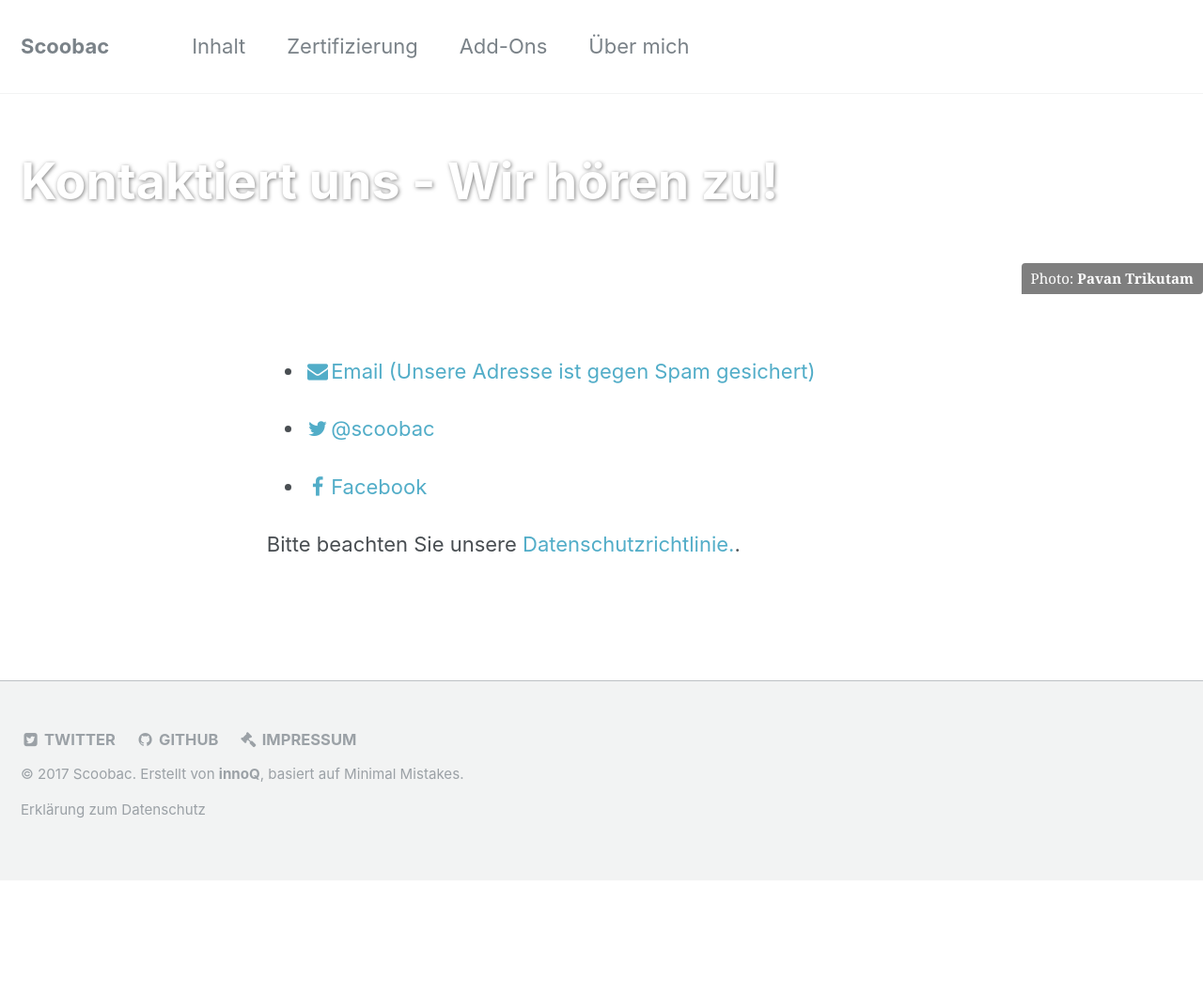
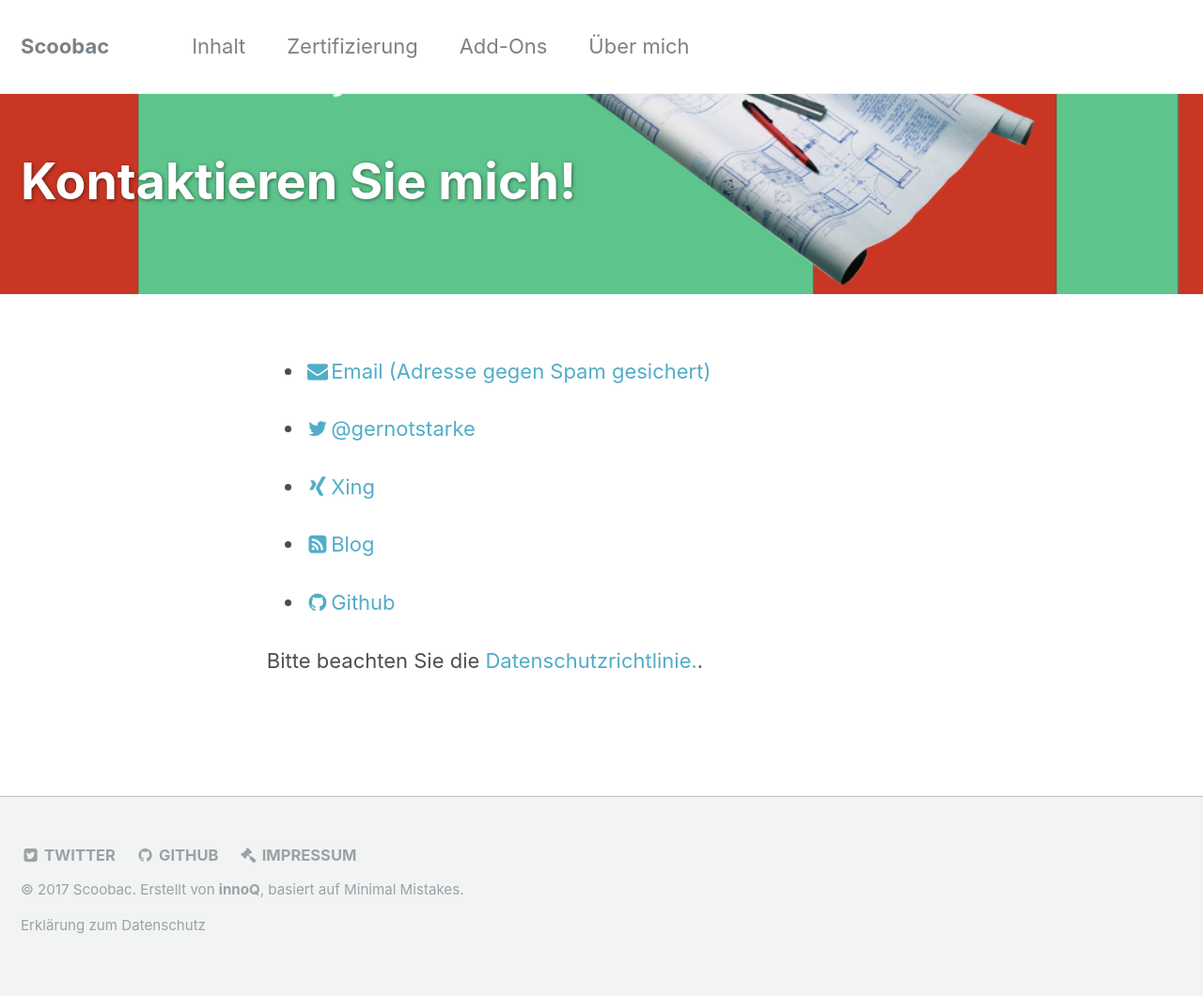
Before and after one commit to gernotstarke/esabuch.de-site, a Jekyll site: the page built from _pages/contact.md, in a window 1280 px wide. Shown: the whole page at 94% size. Built offline with Jekyll 4.4.1, drawn with Linux system fonts in a browser that asks for light colours; before the commit the page ends 937 px from its top, so only the background shows below that.

Commit message:
fixed #10 (contact page)

```diff
--- a/_pages/contact.md
+++ b/_pages/contact.md
@@ -1,19 +1,21 @@
 ---
-title: "Kontaktiert uns - Wir hören zu!"
+title: "Kontaktieren Sie mich!"
 layout: single
 permalink: /contact
 header:
-  overlay_image: /assets/images/splash/unsplash-contact-pavan-trikutam.jpg
-  caption: "Photo: [**Pavan Trikutam**](https://unsplash.com/collections/389099/contact?photo=71CjSSB83Wo)"
-
+  overlay_image: /images/esa-banner.png
 ---
 
 
-* <a href="xmxaxixlxtxo:ixnxfxox@xsxcxoxoxbxaxc.xoxrgx" onmouseover="this.href=this.href.replace(/x/g,'');"><i class="fa fa-fw fa-envelope"></i>Email (Unsere Adresse ist gegen Spam gesichert)</a>
+* <a href="xmxaxixlxtxo:xgxsx@xgxexrxnxoxtxsxtxaxrxkxex.xdxe" onmouseover="this.href=this.href.replace(/x/g,'');"><i class="fa fa-fw fa-envelope"></i>Email (Adresse gegen Spam gesichert)</a>
 
-* [<i class="fa fa-fw fa-twitter"></i>@scoobac](https://twitter.com/per_starke)
+* [<i class="fa fa-fw fa-twitter"></i>@gernotstarke](https://twitter.com/gernotstarke)
 
-* [<i class="fa fa-fw fa-facebook"></i>Facebook](https://facebook.com)
+* [<i class="fa fa-fw fa-xing"></i>Xing](https://www.xing.com/profile/Gernot_Starke)
+
+* [<i class="fa fa-fw fa-rss-square"></i>Blog](https://it-and-more.blogspot.com)
+
+* [<i class="fa fa-fw fa-github"></i>Github](https://github.com/gernotstarke)
 
 
-Bitte beachten Sie unsere <a href="{{ site.baseurl }}/imprint">Datenschutzrichtlinie.</a>.
+Bitte beachten Sie die <a href="{{ site.baseurl }}/imprint">Datenschutzrichtlinie.</a>.
```
